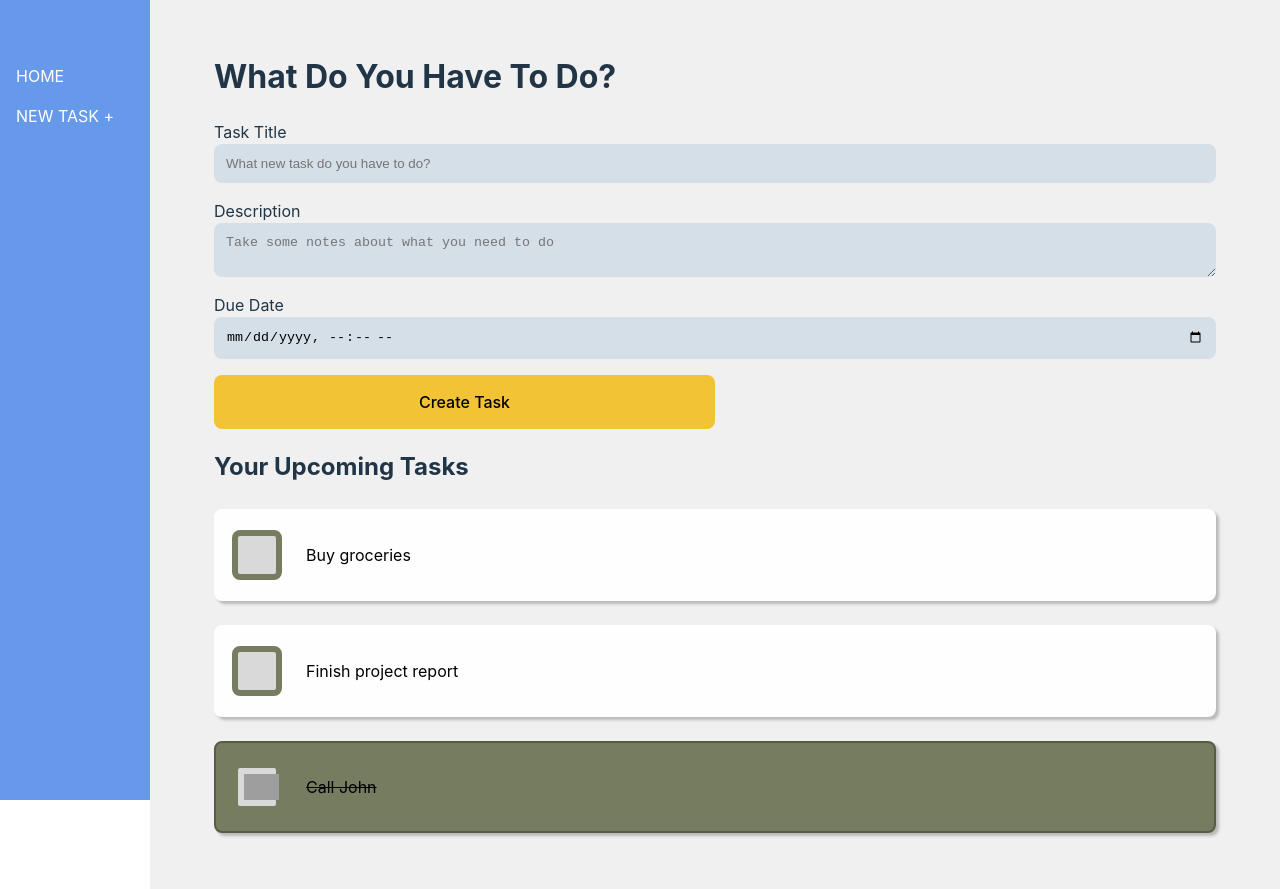
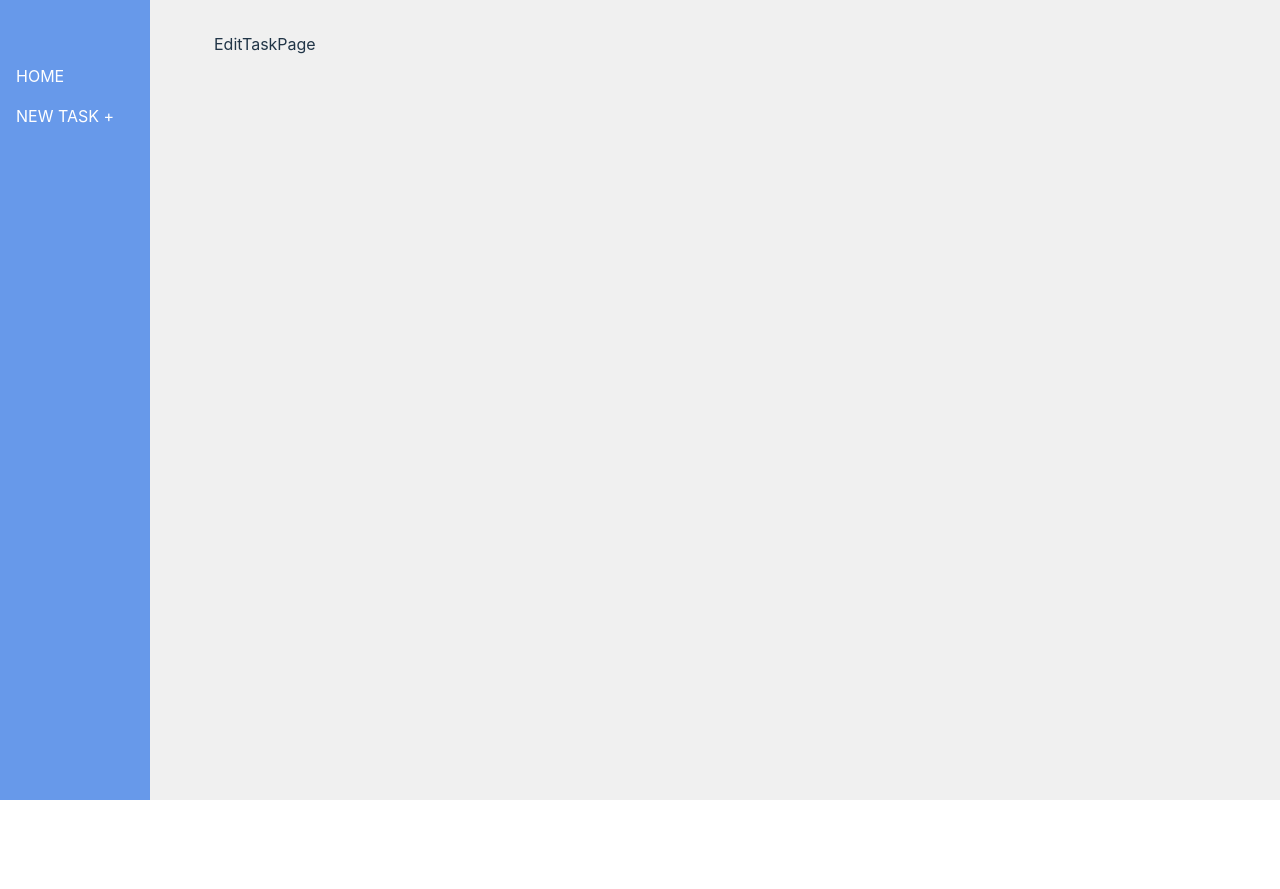
Before and after one commit to BronwenM/task-manager, a React (Vite) app in the folder frontend/: page /tasks/edit/1 in a window 1280 px wide. After the commit the page ends 800 px from the top, so only its background shows below. Built offline with nearby package versions, Linux system fonts and the light colour scheme; grey boxes are pictures that could not be loaded.

Commit message:
Added routes

```diff
--- a/frontend/src/App.jsx
+++ b/frontend/src/App.jsx
@@ -1,7 +1,8 @@
 import styled from 'styled-components'
 import Navbar from './components/Navbar'
-import TaskList from './features/tasks/TaskList'
-import NewTaskForm from './features/tasks/NewTaskForm'
+import {BrowserRouter as Router, Route, Routes, Navigate} from 'react-router-dom'
+import HomePage from './pages/HomePage'
+import EditTaskPage from './pages/EditTaskPage'
 
 const ContentContainer = styled.section`
   background:rgb(240, 240, 240);
@@ -18,21 +19,21 @@ const LayoutContainer = styled.div`
   align-items: flex-start;
 `
 
-const MainHeader = styled.h1`
-  font-size: 2rem;
-  font-weight: bold;
-`
 
 function App() {
   return (
-    <LayoutContainer>
-      <Navbar />
-      <ContentContainer>
-        <MainHeader>What Do You Have To Do?</MainHeader>
-        <NewTaskForm />
-        <TaskList />
-      </ContentContainer>
-    </LayoutContainer>
+    <Router>
+      <LayoutContainer>
+        <Navbar />
+        <ContentContainer>
+          <Routes>
+            <Route path='/' element={<HomePage/>} />
+            <Route path='/tasks/new' element={<h2>Create new</h2>} />
+            <Route path='/tasks/edit/:id' element={<EditTaskPage/>} />
+          </Routes>
+        </ContentContainer>
+      </LayoutContainer>
+    </Router>
   )
 }
 
--- a/frontend/src/features/tasks/NewTaskForm.jsx
+++ b/frontend/src/features/tasks/NewTaskForm.jsx
@@ -40,6 +40,8 @@ const NewTaskForm = () => {
     if(title) {
       dispatch(taskCreated(title, description, due_date))
     }
+
+    e.currentTarget.reset();
   }
 
   return (
--- a/frontend/src/features/tasks/TaskDetails.jsx
+++ b/frontend/src/features/tasks/TaskDetails.jsx
@@ -3,17 +3,19 @@ import styled from 'styled-components'
 
 const Details = styled.div`
   width: 100%;
-  margin: 1.5rem 0;
+  margin: -1rem 0 2rem;
   color: black;
   border-radius: 8px;
   transition: all 0.25s;
 
-  background-color: #fefefe;
+  background-color: ${props => props.$completed ? "#dee3cf" : "#fefefe"} ;
   border: none;
   display: flex;
   flex-direction: column;
   align-items: flex-start;
   padding: 2rem;
+  box-shadow: #0000003b 3px 3px 3px;
+
 
   h3, h5 {
     margin: 0;
@@ -34,7 +36,7 @@ const DeleteButton = styled.button`
   }
 `
 const EditButton = styled.button`
-  background: none;
+  background: #fff;
   color:rgb(50, 106, 197);
   border: 1px solid rgb(50, 106, 197);
   margin-right: 0.5rem;
@@ -63,7 +65,7 @@ const TaskDetails = (props) => {
   };
 
   return (
-    <Details>
+    <Details $completed={is_completed === "true"}>
           <h3>Task Details</h3>
           <h5><em>{is_completed === "true" ? "Completed": "Incomplete"}</em></h5>
           <p>{description}</p>
--- a/frontend/src/features/tasks/TaskList.jsx
+++ b/frontend/src/features/tasks/TaskList.jsx
@@ -50,25 +50,6 @@ const TaskCompleteButton = styled.button`
   }
   `;
 
-
-/* const TaskDetails = styled(TaskContainer)`
-  background-color: #fefefe;
-  border: none;
-  box-shadow: none;
-  display: flex;
-  flex-direction: column;
-  align-items: flex-start;
-  padding: 2rem;
-
-  h3, h5 {
-    margin: 0;
-  }
-
-  h3 {
-    text-decoration: underline;
-  }
-` */
-
 const TaskItem = (props) => {
   const {title, description, due_date, is_completed} = props.task
   const dispatch = useDispatch()
@@ -89,17 +70,7 @@ const TaskItem = (props) => {
         <TaskCompleteButton $completed={is_completed === "true"} onClick={() => handleComplete(props.task)}><img src="../assets/checkmark.png" alt="task complete checkmark"/></TaskCompleteButton>
         <TaskTitle onClick={handleDetailsToggle} >{title}</TaskTitle>
       </TaskContainer>
-      {toggleDetails && <TaskDetails task={props.task}/>
-        // <TaskDetails>
-        //   <h3>Task Details</h3>
-        //   <h5><em>{is_completed === "true" ? "Completed": "Incomplete"}</em></h5>
-        //   <p>{description}</p>
-        //   <div>
-        //     <button>Edit</button>
-        //     <button>Delete</button>
-        //   </div>
-        // </TaskDetails>
-      }
+      {toggleDetails && <TaskDetails task={props.task}/>}
     </>
   )
 }
--- a/frontend/src/features/tasks/tasksSlice.js
+++ b/frontend/src/features/tasks/tasksSlice.js
@@ -50,6 +50,11 @@ const tasksSlice = createSlice({
           taskWithId.is_completed = is_completed
         }
       }
+    },
+    taskDeleted: {
+      reducer(state, action) {
+
+      }
     }
   }
 })
--- /dev/null
+++ b/frontend/src/pages/EditTaskPage.jsx
@@ -0,0 +1,9 @@
+import React from 'react'
+
+const EditTaskPage = () => {
+  return (
+    <div>EditTaskPage</div>
+  )
+}
+
+export default EditTaskPage
--- /dev/null
+++ b/frontend/src/pages/HomePage.jsx
@@ -0,0 +1,21 @@
+import React from 'react'
+import styled from 'styled-components'
+import TaskList from '../features/tasks/TaskList'
+import NewTaskForm from '../features/tasks/NewTaskForm'
+
+const MainHeader = styled.h1`
+  font-size: 2rem;
+  font-weight: bold;
+`
+
+const HomePage = () => {
+  return (
+    <>
+      <MainHeader>What Do You Have To Do?</MainHeader>
+      <NewTaskForm />
+      <TaskList />
+    </>
+  )
+}
+
+export default HomePage
```
